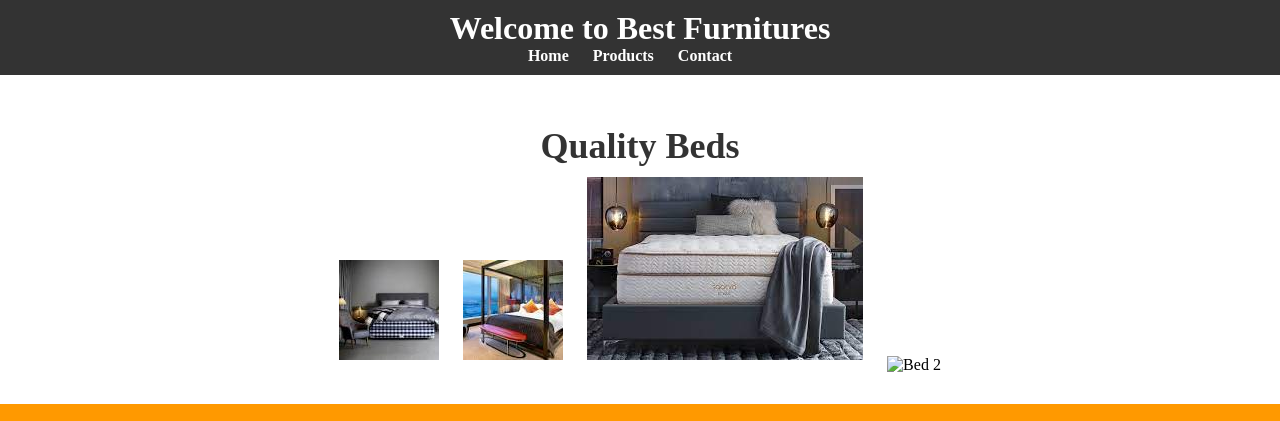
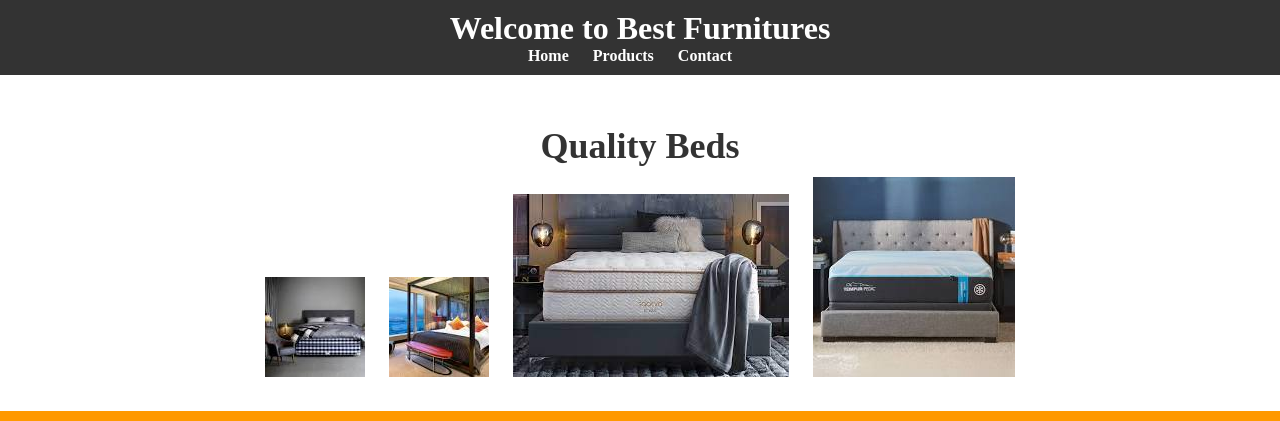
Before and after one commit to Tavex45/best-furnitures, a plain HTML site: page index.html in a window 1280 px wide. Shown: the top 421 px of the page. Drawn offline with Linux system fonts and the light colour scheme.

Commit message:
Update index.html

```diff
--- a/index.html
+++ b/index.html
@@ -24,7 +24,7 @@
             <img src="https://github.com/Tavex45/best-furnitures/blob/main/image%201.jpeg?raw=true" alt="Bed 1">
             <img src="https://github.com/Tavex45/best-furnitures/blob/main/image2.jpeg?raw=true" alt="Bed 2">
             <img src="https://github.com/Tavex45/best-furnitures/blob/main/image%203.jpeg?raw=true" alt="Bed 3">
-            <img src="bed2.jpg" alt="Bed 2">
+            <img src="https://github.com/Tavex45/best-furnitures/blob/main/image%204.jpeg?raw=true" alt="Bed 4">
             <!-- Add more bed images as needed -->
         </div>
         <div class="discount">
```
